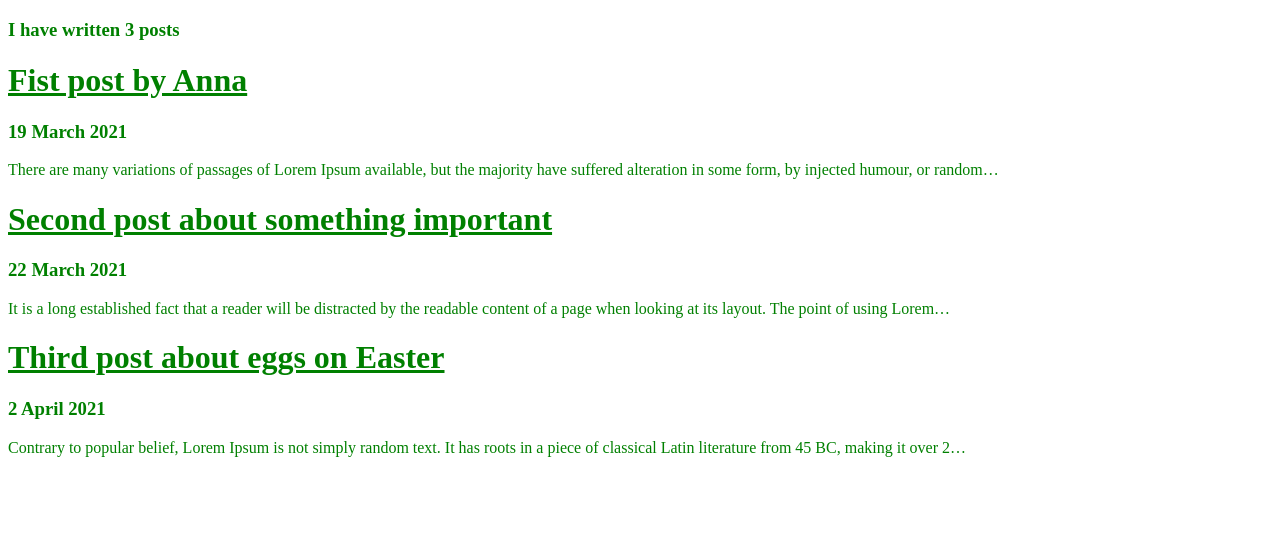
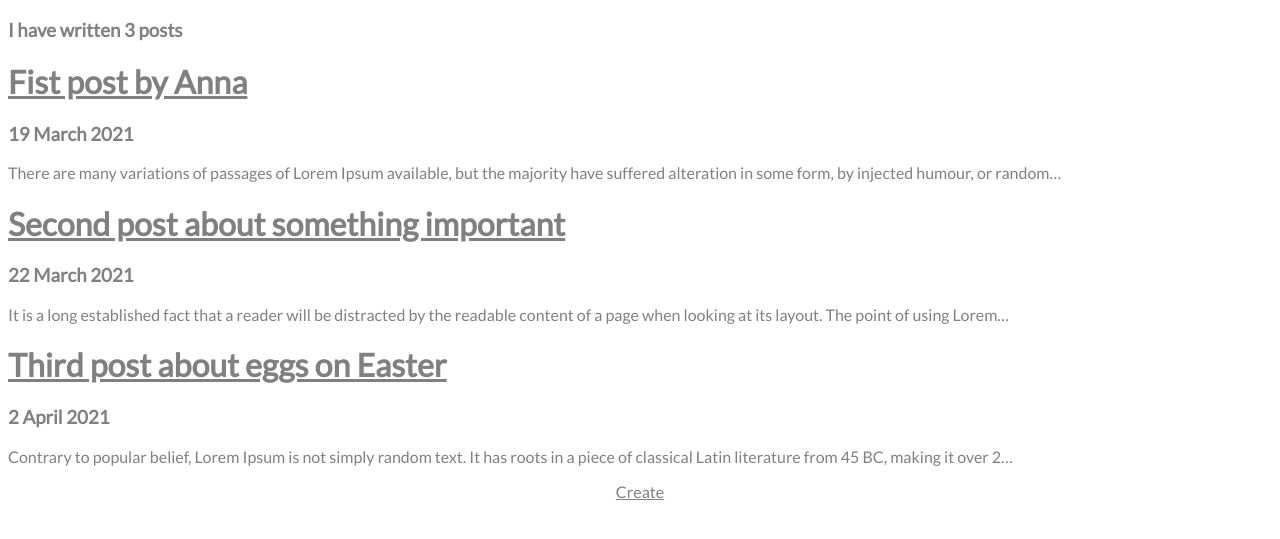
Before and after one commit to AnnaMrowca/myBlogProject, a Django app: page / in a window 1280 px wide. Shown: the top 539 px of the page. Run offline with Django 3.2, Linux system fonts and the light colour scheme; data comes from the database, SQL or seed files in the repository.

Commit message:
interlinking home, create and posts html + centring in CSS

```diff
--- a/blog/static/css/styles.css
+++ b/blog/static/css/styles.css
@@ -1,3 +1,12 @@
 * {
-    color: green;
+    color: gray;
 }
+
+body {
+    font-family: 'Lato', sans-serif;
+}
+
+.text-center {
+    text-align: center;
+
+}
--- a/blog/templates/base.html
+++ b/blog/templates/base.html
@@ -5,6 +5,9 @@
     <meta charset="UTF-8">
     <title>Title</title>
     <link rel="stylesheet" href="{% static 'css/styles.css' %}">
+
+    <link rel="preconnect" href="https://fonts.gstatic.com">
+    <link href="https://fonts.googleapis.com/css2?family=Lato:wght@100;300;400&display=swap" rel="stylesheet">
 </head>
 <body>
 
--- a/blog/templates/create.html
+++ b/blog/templates/create.html
@@ -5,11 +5,14 @@
 <form action="{% url 'create' %}" method="POST">
 {{error}}
  {{form.as_p}}
-    <!-- uzywamy tego, aby dać -->
+    <!-- uzywamy tego, aby zakomentować -->
     {% csrf_token %}
 
     <button type="submit">Generate</button>
 </form>
 
+<div class="text-center">
+<a href="{%url 'home'%}">Home</a>
+</div>
 
 {% endblock content %}
--- a/blog/templates/detail.html
+++ b/blog/templates/detail.html
@@ -5,4 +5,8 @@
 <h3>{{post.date}}</h3>
 <p>{{post.text}}</p>
 
+<div class="text-center">
+<a href="{%url 'home'%}">Home</a>
+</div>
+
 {% endblock content %}
--- a/blog/templates/home.html
+++ b/blog/templates/home.html
@@ -11,5 +11,8 @@
 
 {% endfor %}
 
+<div class="text-center">
+<a  href="{%url 'create'%}">Create</a>
+</div>
 
 {% endblock content %}
```
